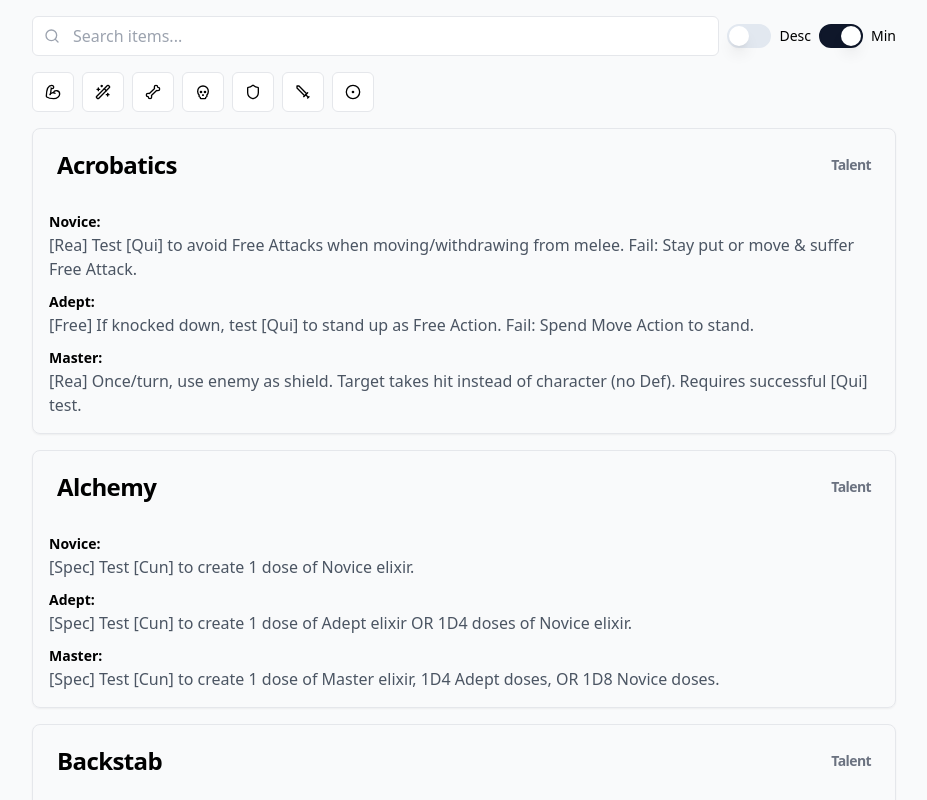
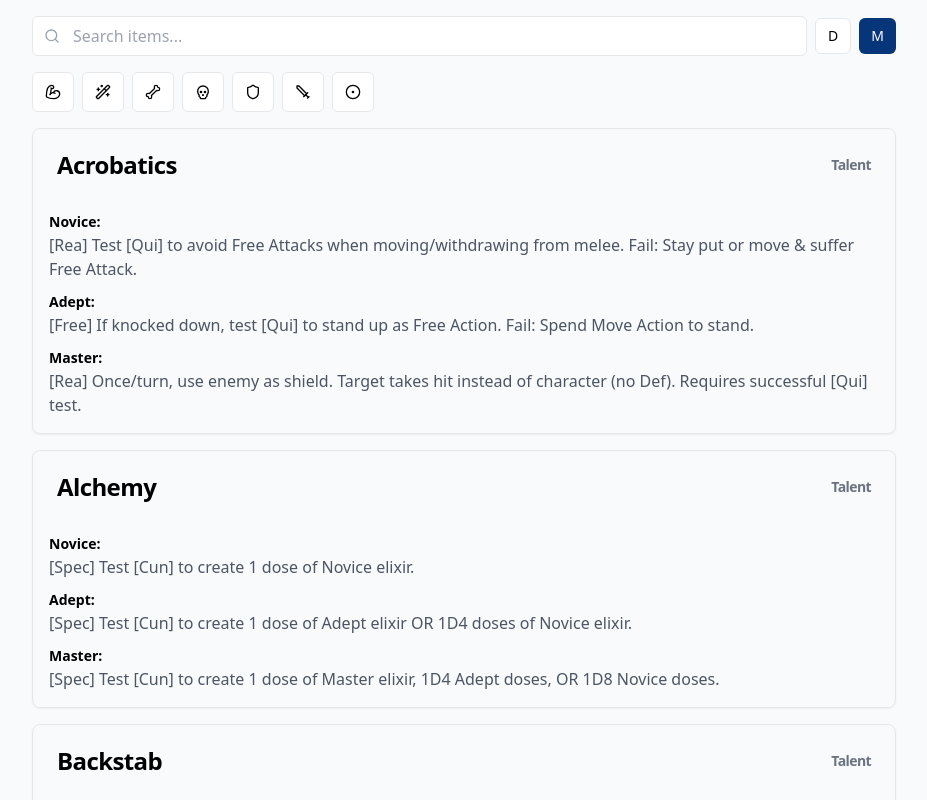
Before and after one commit to dokker/json-lookup, a React (Vite) app: page / in a window 1280 px wide. Shown: the top 800 px of the page, without its empty margins (176-1103 px from the left). Built offline with nearby package versions, Linux system fonts and the light colour scheme.

Commit message:
controls cleanup

```diff
--- a/src/components/JsonLookup.tsx
+++ b/src/components/JsonLookup.tsx
@@ -2,8 +2,6 @@ import React, { useState, useEffect, useMemo } from "react";
 import { Card, CardHeader, CardTitle, CardContent } from "./ui/card";
 import { Input } from "./ui/input";
 import { Button } from "./ui/button";
-import { Switch } from "./ui/switch";
-import { Label } from "./ui/label";
 import {
   X,
   Search,
@@ -108,20 +106,22 @@ const JsonLookup = () => {
             )}
           </div>
           <div className="flex items-center space-x-2">
-            <Switch
-              id="show-descriptions"
-              checked={showDescriptions}
-              onCheckedChange={setShowDescriptions}
-            />
-            <Label htmlFor="show-descriptions">Desc</Label>
-          </div>
-          <div className="flex items-center space-x-2">
-            <Switch
-              id="condensed-mode"
-              checked={condensedMode}
-              onCheckedChange={setCondensedMode}
-            />
-            <Label htmlFor="condensed-mode">Min</Label>
+            <Button
+              variant={showDescriptions ? "default" : "outline"}
+              onClick={() => setShowDescriptions(!showDescriptions)}
+              size="sm"
+              title="Description"
+            >
+              D
+            </Button>
+            <Button
+              variant={condensedMode ? "default" : "outline"}
+              onClick={() => setCondensedMode(!condensedMode)}
+              size="sm"
+              title="Minimalized"
+            >
+              M
+            </Button>
           </div>
         </div>
 
@@ -133,6 +133,7 @@ const JsonLookup = () => {
               variant={activeFilter === type ? "default" : "outline"}
               onClick={() => setActiveFilter(activeFilter === type ? "" : type)}
               className="flex items-center gap-2"
+              title={type}
             >
               <Icon className="h-4 w-4" />
               {/* {label} */}
--- a/src/index.css
+++ b/src/index.css
@@ -4,18 +4,20 @@
 
 @layer base {
   :root {
-    --primary: 215 75% 34%;
+    --color-primary: 215 90% 25%;
+
+    --primary: var(--color-primary);
     --primary-foreground: 210 40% 98%;
     --secondary: 220 14% 96%;
     --secondary-foreground: 220 13% 13%;
     --destructive: 0 84% 60%;
     --destructive-foreground: 210 40% 98%;
-    --accent: 215 75% 34%;
+    --accent: var(--color-primary);
     --accent-foreground: 210 40% 98%;
     --background: 0 0% 100%;
     --foreground: 220 13% 13%;
     --input: 220 13% 91%;
-    --ring: 215 75% 34%;
+    --ring: var(--color-primary);
     --ring-offset-background: 0 0% 100%;
   }
 }
```
Also changed, not shown: 1 other file (tests, documents, lock files or other folders).
